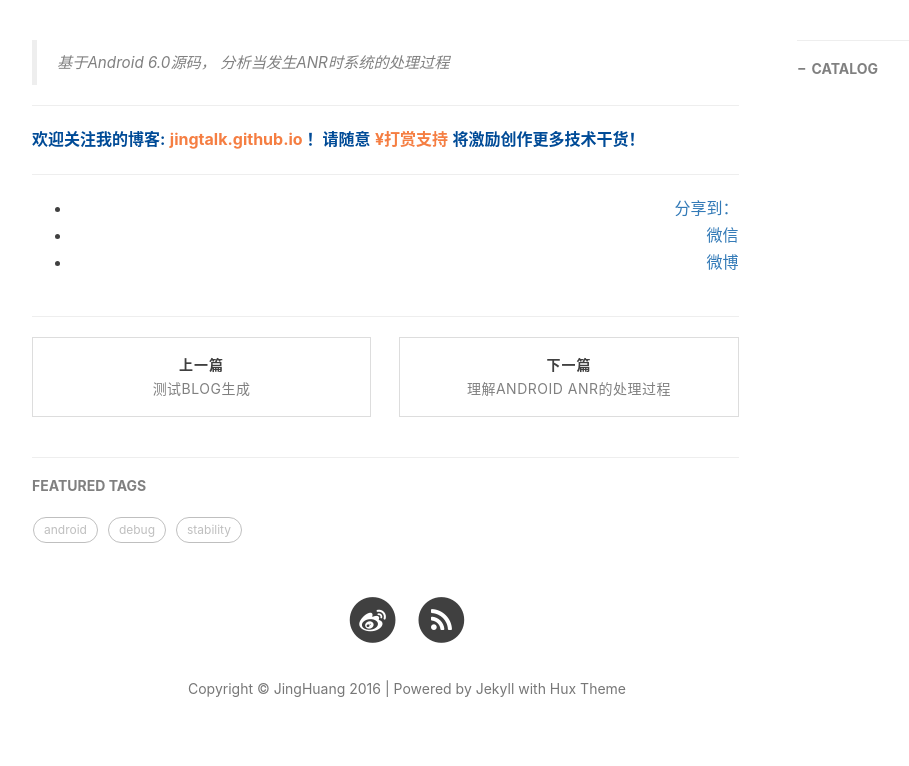
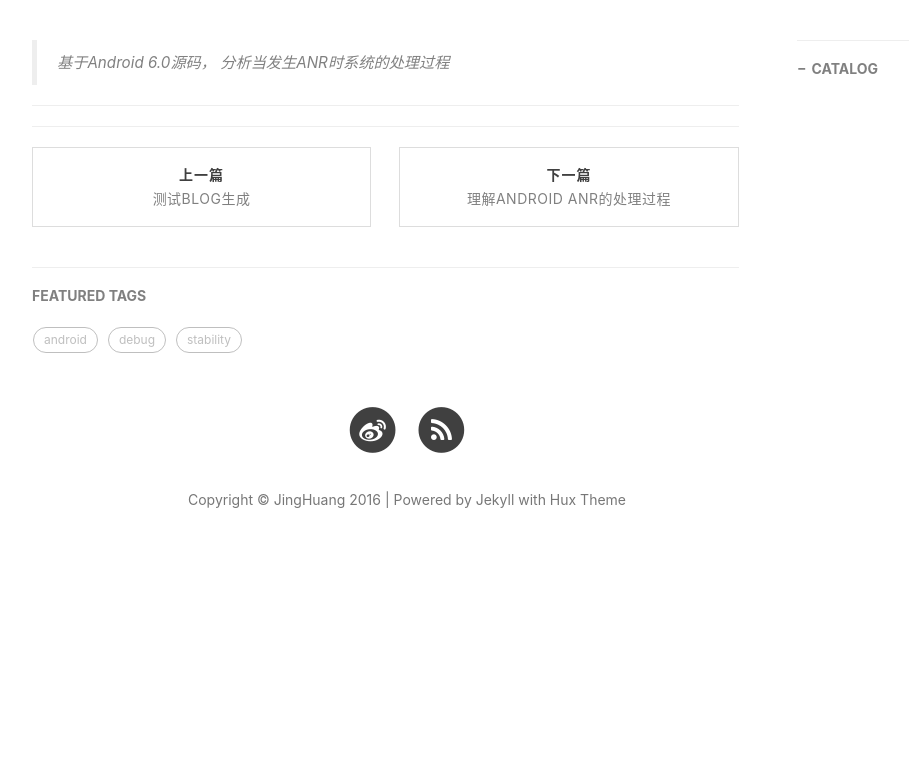
Before and after one commit to jingtalk/jekyll.github.io, a Jekyll site: the page built from _posts/2016-12-04-markdown.md, in a window 1280 px wide. Shown: the part 457-1223 px from the top of the page, without its empty margins (233-1142 px from the left). Built offline with Jekyll 4.4.1, drawn with Linux system fonts in a browser that asks for light colours; nearby versions of some CDN libraries; comment, search, counter and statistics services are not loaded; after the commit the page ends 1033 px from its top, so only the background shows below that.

Commit message:
关闭分享及文章底部介绍

```diff
--- a/_includes/article_bottom.html
+++ b/_includes/article_bottom.html
@@ -1,4 +1,4 @@
-<font color="#004B97"><strong>欢迎关注我的博客:</strong></font>
+<!--<font color="#004B97"><strong>欢迎关注我的博客:</strong></font>
 
 <a target="_blank" href="https://jingtalk.github.io/">
 	<font color="#f57e42"><strong>jingtalk.github.io </strong></font>
@@ -10,4 +10,4 @@
 	<font color="#f57e42"><strong>¥打赏支持</strong></font>
 </a>
 
-<font color="#004B97"><strong>将激励创作更多技术干货！</strong></font></br>
+<font color="#004B97"><strong>将激励创作更多技术干货！</strong></font></br>-->
--- a/_layouts/keynote.html
+++ b/_layouts/keynote.html
@@ -62,7 +62,7 @@ layout: default
                 {% if site.duoshuo_share && site.duoshuo_username %}
                 <!-- 多说 Share start -->
                 </style>
-                <div class="ds-share"
+<!--                <div class="ds-share"
                     style="text-align: right"
                     data-thread-key="{{page.id}}" data-title="{{page.title}}"
                     data-images="{{ site.url }}{{site.baseurl}}/{% if page.header-img %}{{ page.header-img }}{% else %}{{ site.header-img }}{% endif %}"
@@ -78,7 +78,7 @@ layout: default
                       </div>
                     </div>
                 <hr>
-                </div>
+                </div>-->
                 <!-- 多少 Share end-->
                 {% endif %}
 
--- a/_layouts/post.html
+++ b/_layouts/post.html
@@ -66,7 +66,7 @@ layout: default
                 {% if site.duoshuo_share && site.duoshuo_username %}
                 <!-- 多说 Share start -->
                 </style>
-                <div class="ds-share"
+<!--                <div class="ds-share"
                     style="text-align: right"
                     data-thread-key="{{page.id}}"
                     data-title="{{page.title}}"
@@ -83,7 +83,7 @@ layout: default
                       </div>
                     </div>
                 <hr>
-                </div>
+                </div>-->
                 <!-- 多说 Share end-->
                 {% endif %}
 
```
